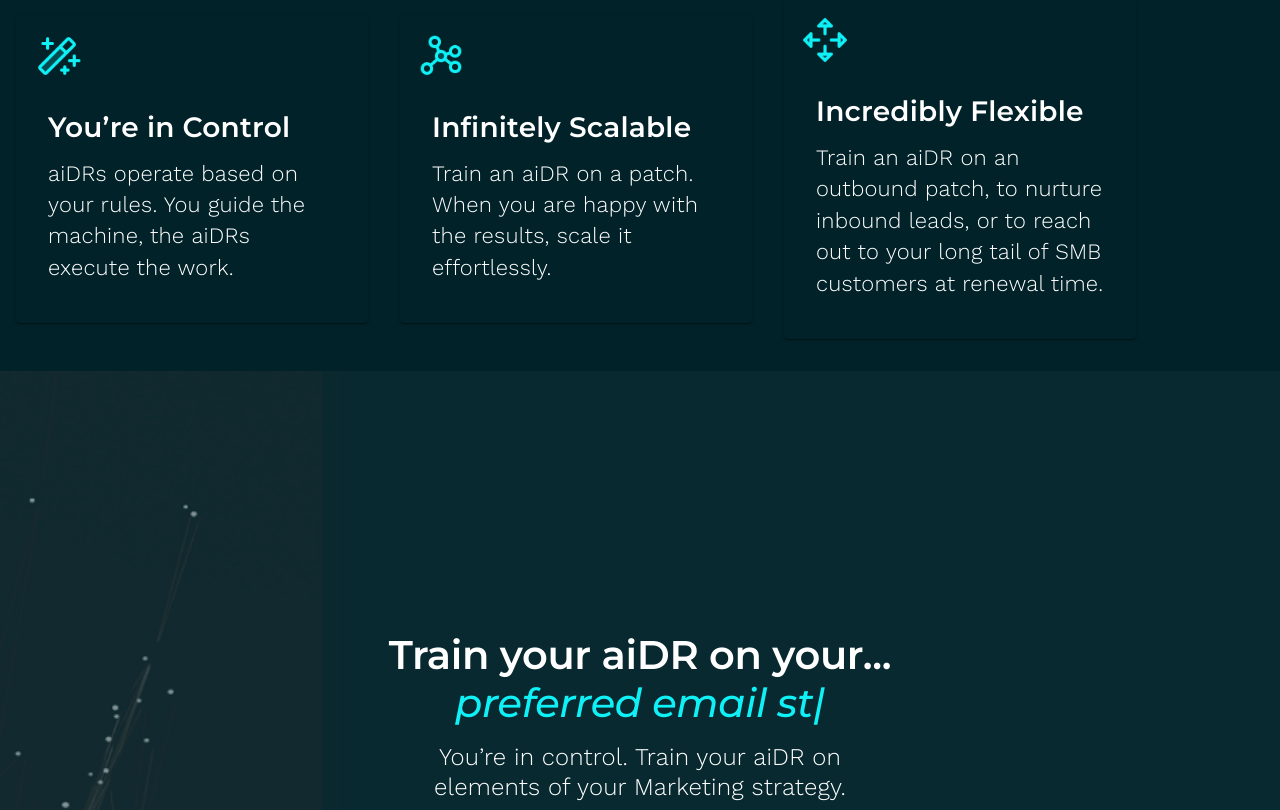
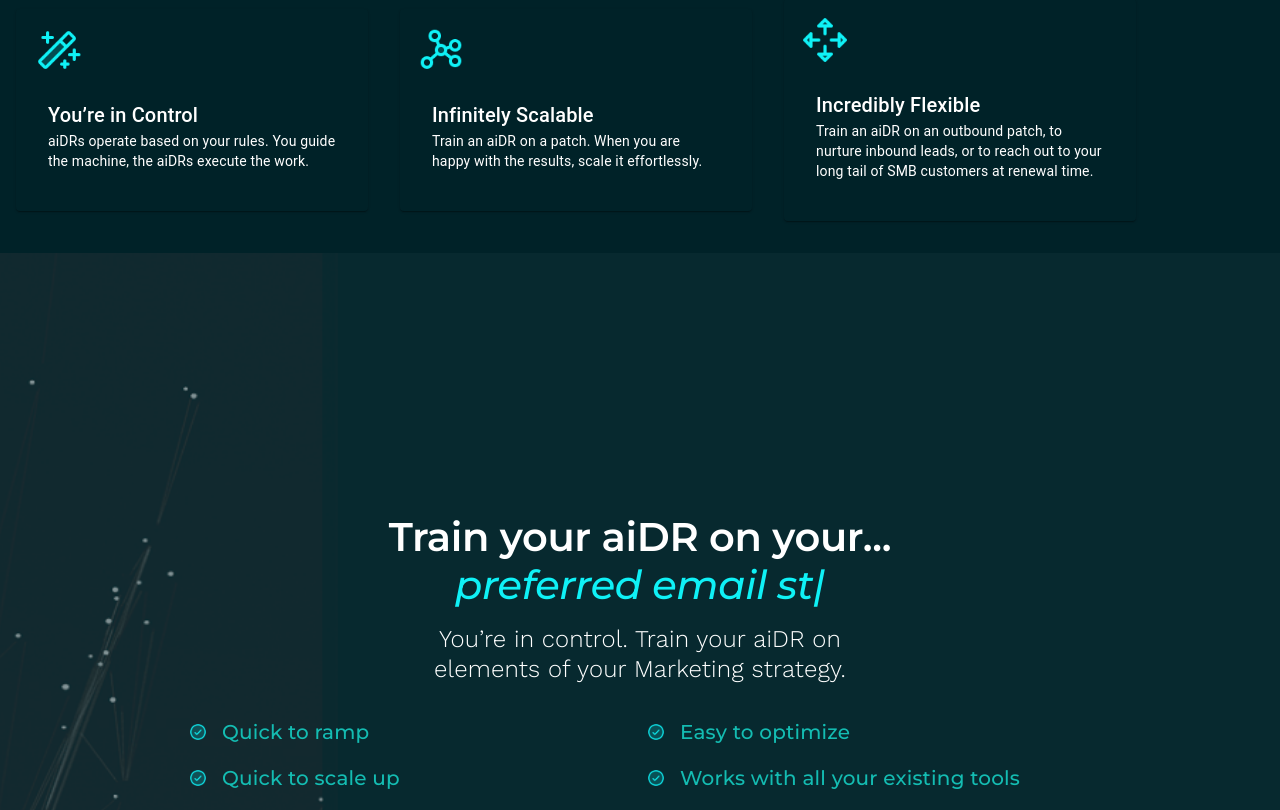
Before and after one commit to arko-inc/Wizia, a React (Vite) app: page / in a window 1280 px wide. Shown: the part 1700-2510 px from the top of the page. Built offline with nearby package versions, Linux system fonts and the light colour scheme.

Commit message:
ঝামেলার শেষ

```diff
--- a/package.json
+++ b/package.json
@@ -18,7 +18,9 @@
     "react": "^18.3.1",
     "react-dom": "^18.3.1",
     "react-router-dom": "^7.0.1",
-    "react-swipeable-views": "^0.14.0"
+    "react-slick": "^0.30.2",
+    "react-swipeable-views": "^0.14.0",
+    "slick-carousel": "^1.8.1"
   },
   "devDependencies": {
     "@eslint/js": "^9.15.0",
--- a/src/components/CardSec.jsx
+++ b/src/components/CardSec.jsx
@@ -1,15 +1,18 @@
 import React from "react";
 import { Grid, Card, CardContent, Typography } from "@mui/material";
 import { styled } from "@mui/system";
+import wandImage from "../assets/wand.png"; // Adjust the path if necessary
+import graphImage from "../assets/graph.png";
+import arrowImage from "../assets/arrow.png";
 
 // Styled Card for hover effect
 const HoverCard = styled(Card)(() => ({
-  backgroundColor: "#002228", // Card color
+  backgroundColor: "#002228",
   transition: "transform 0.3s ease-in-out",
   "&:hover": {
     transform: "scale(1.05)",
   },
-  padding: "16px", // Add padding to the card
+  padding: "16px",
 }));
 
 const CardSec = () => {
@@ -23,40 +26,20 @@ const CardSec = () => {
         className="max-w-6xl mx-auto"
       >
         {/* Card 1 */}
-        <Grid item xs={12} sm={6} md={4}>
+        <Grid item xs={12} sm={6} md={4} key="card-1">
           <HoverCard>
             <div className="flex flex-col items-start">
-              {/* Image */}
               <img
-                src="src/assets/wand.png" // Replace with actual image path
+                src={wandImage} // Imported image
                 alt="Image 1"
                 className="w-[50px] h-auto mb-2"
               />
-              {/* Text Content */}
               <CardContent className="p-0">
-                <Typography
-                  variant="h6"
-                  style={{
-                    fontFamily: "Montserrat",
-                    fontWeight: 600,
-                    fontSize: "28px",
-                    color: "white",
-                  }}
-                >
+                <Typography variant="h6" className="font-montserrat font-semibold text-white text-2xl">
                   You’re in Control
                 </Typography>
-                <Typography
-                  variant="body2"
-                  style={{
-                    fontFamily: "Work Sans",
-                    fontWeight: 300,
-                    fontSize: "22px",
-                    color: "white",
-                    marginTop: "8px",
-                  }}
-                >
-                  aiDRs operate based on your rules. You guide the machine, the
-                  aiDRs execute the work.
+                <Typography variant="body2" className="font-work-sans font-light text-white text-xl mt-2">
+                  aiDRs operate based on your rules. You guide the machine, the aiDRs execute the work.
                 </Typography>
               </CardContent>
             </div>
@@ -64,40 +47,20 @@ const CardSec = () => {
         </Grid>
 
         {/* Card 2 */}
-        <Grid item xs={12} sm={6} md={4}>
+        <Grid item xs={12} sm={6} md={4} key="card-2">
           <HoverCard>
             <div className="flex flex-col items-start">
-              {/* Image */}
               <img
-                src="src/assets/graph.png" // Replace with actual image path
+                src={graphImage} // Imported image
                 alt="Image 2"
                 className="w-[50px] h-auto mb-2"
               />
-              {/* Text Content */}
               <CardContent className="p-0">
-                <Typography
-                  variant="h6"
-                  style={{
-                    fontFamily: "Montserrat",
-                    fontWeight: 600,
-                    fontSize: "28px",
-                    color: "white",
-                  }}
-                >
+                <Typography variant="h6" className="font-montserrat font-semibold text-white text-2xl">
                   Infinitely Scalable
                 </Typography>
-                <Typography
-                  variant="body2"
-                  style={{
-                    fontFamily: "Work Sans",
-                    fontWeight: 300,
-                    fontSize: "22px",
-                    color: "white",
-                    marginTop: "8px",
-                  }}
-                >
-                  Train an aiDR on a patch. When you are happy with the results,
-                  scale it effortlessly.
+                <Typography variant="body2" className="font-work-sans font-light text-white text-xl mt-2">
+                  Train an aiDR on a patch. When you are happy with the results, scale it effortlessly.
                 </Typography>
               </CardContent>
             </div>
@@ -105,41 +68,20 @@ const CardSec = () => {
         </Grid>
 
         {/* Card 3 */}
-        <Grid item xs={12} sm={6} md={4}>
+        <Grid item xs={12} sm={6} md={4} key="card-3">
           <HoverCard>
             <div className="flex flex-col items-start">
-              {/* Image */}
               <img
-                src="src/assets/arrow.png" // Replace with actual image path
+                src={arrowImage} // Imported image
                 alt="Image 3"
                 className="w-[50px] h-auto mb-2"
               />
-              {/* Text Content */}
               <CardContent className="p-0">
-                <Typography
-                  variant="h6"
-                  style={{
-                    fontFamily: "Montserrat",
-                    fontWeight: 600,
-                    fontSize: "28px",
-                    color: "white",
-                  }}
-                >
+                <Typography variant="h6" className="font-montserrat font-semibold text-white text-2xl">
                   Incredibly Flexible
                 </Typography>
-                <Typography
-                  variant="body2"
-                  style={{
-                    fontFamily: "Work Sans",
-                    fontWeight: 300,
-                    fontSize: "22px",
-                    color: "white",
-                    marginTop: "8px",
-                  }}
-                >
-                  Train an aiDR on an outbound patch, to nurture inbound leads,
-                  or to reach out to your long tail of SMB customers at renewal
-                  time.
+                <Typography variant="body2" className="font-work-sans font-light text-white text-xl mt-2">
+                  Train an aiDR on an outbound patch, to nurture inbound leads, or to reach out to your long tail of SMB customers at renewal time.
                 </Typography>
               </CardContent>
             </div>
--- a/src/components/Footer.jsx
+++ b/src/components/Footer.jsx
@@ -7,7 +7,11 @@ const Footer = () => {
       <Container className="flex justify-between items-center">
         {/* Logo on the left */}
         <div className="flex items-center">
-          <img src="src/assets/Logo1.png" alt="Logo" className="h-7 w-36" />
+          <img
+            src="src/assets/Logo1.png"  // Adjusted path assuming you moved image to public folder
+            alt="Logo"
+            className="h-6 w-32"
+          />
         </div>
 
         {/* Copyright on the right */}
--- a/src/components/Lastsec.jsx
+++ b/src/components/Lastsec.jsx
@@ -3,8 +3,8 @@ import LaunchIcon from '@mui/icons-material/Launch';
 
 const Lastsec = () => {
   return (
-    <div className="flex flex-col items-center justify-center h-screen bg-[#07292F] text-center p-8">
-      <h1 className="text-[#0FF1F6] font-montserrat text-[20px] font-light mb-4 hover:text-[#0dcfe6] transition-colors duration-300">GET STARTED</h1>
+    <div className="flex flex-col items-center justify-center h-screen bg-[#07292F] text-center p-8 ">
+      <h1 className="text-[#0FF1F6] font-montserrat text-[20px] font-light mb-4 hover:text-[#0dcfe6] transition-colors duration-300 mt-40">GET STARTED</h1>
       <h2 className="text-white text-[36px] hover:text-[#0FF1F6] transition-colors duration-300">
         <i className="font-medium">Embrace</i> <span className="font-extrabold text-[40px]">the new era of</span> <i className="font-medium">outbound</i>.
       </h2>
--- a/src/components/ThirdSec.jsx
+++ b/src/components/ThirdSec.jsx
@@ -24,7 +24,7 @@ const Root = styled(Box)(({ theme }) => ({
 // Styled Grid for the inner grid layout
 const GridContainer = styled(Grid)(({ theme }) => ({
   display: "grid",
-  gridTemplateColumns: "1fr 1fr",
+  gridTemplateColumns: "repeat(2, 1fr)",
   gap: theme.spacing(2), // Reduced gap between grid items
   width: "100%",
   maxWidth: "900px", // Reduced max-width for closer cells
@@ -96,7 +96,8 @@ const Thirdsec = () => {
 
       {/* 2x2 Grid Layout */}
       <GridContainer container>
-        <HoverEffect item>
+        <Grid item>
+          <HoverEffect>
             <Box className="flex items-center justify-center sm:justify-start">
               <img
                 src="src/assets/Group.png"
@@ -115,8 +116,10 @@ const Thirdsec = () => {
               </Typography>
             </Box>
           </HoverEffect>
+        </Grid>
 
-        <HoverEffect item>
+        <Grid item>
+          <HoverEffect>
             <Box className="flex items-center justify-center sm:justify-start">
               <img
                 src="src/assets/Group.png"
@@ -135,8 +138,10 @@ const Thirdsec = () => {
               </Typography>
             </Box>
           </HoverEffect>
+        </Grid>
 
-        <HoverEffect item>
+        <Grid item>
+          <HoverEffect>
             <Box className="flex items-center justify-center sm:justify-start">
               <img
                 src="src/assets/Group.png"
@@ -155,8 +160,10 @@ const Thirdsec = () => {
               </Typography>
             </Box>
           </HoverEffect>
+        </Grid>
 
-        <HoverEffect item>
+        <Grid item>
+          <HoverEffect>
             <Box className="flex items-center justify-center sm:justify-start">
               <img
                 src="src/assets/Group.png"
@@ -175,6 +182,7 @@ const Thirdsec = () => {
               </Typography>
             </Box>
           </HoverEffect>
+        </Grid>
       </GridContainer>
     </Root>
   );
--- a/src/components/foursec.jsx
+++ b/src/components/foursec.jsx
@@ -2,18 +2,17 @@ import React, { useState } from 'react';
 import { Box, Typography, IconButton } from '@mui/material';
 import { styled } from '@mui/system';
 import { ArrowForwardIos, ArrowBackIos } from '@mui/icons-material';
-import SwipeableViews from 'react-swipeable-views';
 
-// Custom styled components using Material-UI and Tailwind CSS
+// Custom styled components
 const Root = styled(Box)(({ theme }) => ({
-  backgroundImage: 'url(src/assets/rightbg.png)', // Replace with your custom image path
+  backgroundImage: 'url(/src/assets/rightbg.png)', // Fixed path for public folder
   backgroundSize: 'cover',
   backgroundPosition: 'center',
-  height: '100vh', // Full screen height
+  height: '100vh',
   display: 'flex',
   justifyContent: 'center',
   alignItems: 'center',
-  position: 'relative', // To position arrows
+  position: 'relative',
   color: 'white',
   padding: theme.spacing(4),
 }));
@@ -22,21 +21,26 @@ const CarouselContainer = styled(Box)(({ theme }) => ({
   display: 'flex',
   width: '80%',
   position: 'relative',
-  borderRadius: '10px', // Rounded corners for the carousel
-  overflow: 'hidden', // Hide other items when switching
+  borderRadius: '10px',
+  overflow: 'hidden',
+}));
+
+const CarouselWrapper = styled(Box)(({ theme }) => ({
+  display: 'flex',
+  transition: 'transform 0.5s ease-in-out',
+  width: '100%',
 }));
 
 const CarouselItem = styled(Box)(({ theme }) => ({
+  flex: '0 0 100%', // Each item takes 100% of the container width
   backgroundColor: '#002228',
   height: '100%',
-  width: '100%',
   textAlign: 'center',
   padding: theme.spacing(6),
   display: 'flex',
   flexDirection: 'column',
   justifyContent: 'center',
   alignItems: 'center',
-  transition: 'transform 0.5s ease-in-out',
 }));
 
 const CustomArrow = styled(IconButton)(({ theme }) => ({
@@ -50,31 +54,6 @@ const CustomArrow = styled(IconButton)(({ theme }) => ({
   },
 }));
 
-const CarouselText = styled(Typography)(({ theme }) => ({
-  fontFamily: 'Work, sans-serif',
-  fontSize: '32px',
-  fontWeight: 'light',
-  color: 'white',
-  textAlign: 'center',
-  marginBottom: theme.spacing(2),
-}));
-
-const CarouselSubText = styled(Typography)(({ theme }) => ({
-  fontFamily: 'Work, sans-serif',
-  fontSize: '24px',
-  fontWeight: 'semibold',
-  color: '#0FF1F6',
-  textAlign: 'center',
-}));
-
-const CarouselDescription = styled(Typography)(({ theme }) => ({
-  fontFamily: 'Work, sans-serif',
-  fontSize: '20px',
-  fontWeight: 'regular',
-  color: 'white',
-  textAlign: 'center',
-}));
-
 const DotsContainer = styled(Box)(({ theme }) => ({
   display: 'flex',
   justifyContent: 'center',
@@ -83,87 +62,84 @@ const DotsContainer = styled(Box)(({ theme }) => ({
   width: '100%',
 }));
 
-const Dot = styled(Box)(({ theme, active }) => ({
+const Dot = styled(Box, {
+  shouldForwardProp: (prop) => prop !== 'active',
+})(({ active }) => ({
   backgroundColor: active ? '#0FF1F6' : '#fff',
   height: '10px',
   width: '10px',
   borderRadius: '50%',
-  margin: theme.spacing(0.5),
+  margin: '0.5rem',
   transition: 'background-color 0.3s ease',
 }));
 
-// Foursec component
 const Foursec = () => {
   const [activeIndex, setActiveIndex] = useState(0);
+  const slides = [
+    {
+      id: 1,
+      icon: 'src/assets/icon.png',  // Fixed path for public folder
+      text: 'Lorem ipsum dolor sit amet, consectetur adipiscing elit.',
+      subText: 'John Doe',
+      description: 'Chief Strategy Officer @ Company',
+    },
+    {
+      id: 2,
+      icon: 'src/assets/icon.png',  // Fixed path for public folder
+      text: 'Lorem ipsum dolor sit amet, consectetur adipiscing elit.',
+      subText: 'Jane Doe',
+      description: 'Chief Technology Officer @ Company',
+    },
+    {
+      id: 3,
+      icon: 'src/assets/icon.png',  // Fixed path for public folder
+      text: 'Lorem ipsum dolor sit amet, consectetur adipiscing elit.',
+      subText: 'Alex Smith',
+      description: 'Chief Marketing Officer @ Company',
+    },
+  ];
 
   const handleNext = () => {
-    setActiveIndex((prev) => (prev + 1) % 3); // Loop through carousel items
+    setActiveIndex((prevIndex) => (prevIndex + 1) % slides.length);
   };
 
   const handlePrev = () => {
-    setActiveIndex((prev) => (prev - 1 + 3) % 3); // Loop through carousel items
+    setActiveIndex((prevIndex) => (prevIndex - 1 + slides.length) % slides.length);
   };
 
   return (
     <Root>
       <CarouselContainer>
-        {/* Left Arrow */}
-        <CustomArrow onClick={handlePrev} style={{ left: '0' }}>
-          <ArrowBackIos style={{ color: '#fff' }} />
+        <CustomArrow onClick={handlePrev} sx={{ left: '0' }}>
+          <ArrowBackIos sx={{ color: '#07292F' }} />
         </CustomArrow>
 
-        {/* Carousel Content with SwipeableViews */}
-        <SwipeableViews
-          index={activeIndex}
-          onChangeIndex={setActiveIndex}
-          enableMouseEvents
-        >
-          <CarouselItem>
-            <Box className="mb-4">
-              {/* Add your icon here */}
-              <img src="src/assets/icon.png" alt="icon1" className="w-16 h-16 mx-auto" />
-            </Box>
-            <CarouselText>
-              Lorem ipsum dolor sit amet, consectetur adipiscing elit.
-            </CarouselText>
-            <CarouselSubText>John Doe</CarouselSubText>
-            <CarouselDescription>Chief Strategy Officer @ Company</CarouselDescription>
-          </CarouselItem>
+        <CarouselWrapper sx={{ transform: `translateX(-${activeIndex * 100}%)` }}>
+          {slides.map((slide) => (
+            <CarouselItem key={slide.id}>
+              <Box className="mb-4">
+                <img src={slide.icon} alt={`icon${slide.id}`} className="w-16 h-16 mx-auto" />
+              </Box>
+              <Typography variant="h4" color="white">
+                {slide.text}
+              </Typography>
+              <Typography variant="subtitle1" color="#0FF1F6">
+                {slide.subText}
+              </Typography>
+              <Typography variant="body1" color="white">
+                {slide.description}
+              </Typography>
+            </CarouselItem>
+          ))}
+        </CarouselWrapper>
 
-          <CarouselItem>
-            <Box className="mb-4">
-              {/* Add your icon here */}
-              <img src="src/assets/icon.png" alt="icon2" className="w-16 h-16 mx-auto" />
-            </Box>
-            <CarouselText>
-              Lorem ipsum dolor sit amet, consectetur adipiscing elit.
-            </CarouselText>
-            <CarouselSubText>John Doe</CarouselSubText>
-            <CarouselDescription>Chief Strategy Officer @ Company</CarouselDescription>
-          </CarouselItem>
-
-          <CarouselItem>
-            <Box className="mb-4">
-              {/* Add your icon here */}
-              <img src="src/assets/icon.png" alt="icon3" className="w-16 h-16 mx-auto" />
-            </Box>
-            <CarouselText>
-              Lorem ipsum dolor sit amet, consectetur adipiscing elit.
-            </CarouselText>
-            <CarouselSubText>John Doe</CarouselSubText>
-            <CarouselDescription>Chief Strategy Officer @ Company</CarouselDescription>
-          </CarouselItem>
-        </SwipeableViews>
-
-        {/* Right Arrow */}
-        <CustomArrow onClick={handleNext} style={{ right: '0' }}>
-          <ArrowForwardIos style={{ color: '#fff' }} />
+        <CustomArrow onClick={handleNext} sx={{ right: '0' }}>
+          <ArrowForwardIos sx={{ color: '#fff' }} />
         </CustomArrow>
       </CarouselContainer>
 
-      {/* Dots Indicator */}
       <DotsContainer>
-        {[0, 1, 2].map((index) => (
+        {slides.map((_, index) => (
           <Dot key={index} active={index === activeIndex} />
         ))}
       </DotsContainer>
--- a/src/pages/Home.jsx
+++ b/src/pages/Home.jsx
@@ -3,11 +3,11 @@ import NavBar from '../components/NavBar'
 import Footer from '../components/Footer'
 import Lastsec from '../components/Lastsec'
 import Fivesec from '../components/FIvesec'
-import Foursec from '../components/foursec'
 import HeroSec from '../components/HeroSec'
 import CardSec from '../components/CardSec'
 import Thirdsec from '../components/ThirdSec'
 import Secondsec from '../components/SecondSec'
+import Foursec from '../components/foursec'
 function Home() {
   const [count, setCount] = useState(0)
 
```
Also changed, not shown: src/components/HeroSec.jsx (+5 -4 lines), src/components/Secondsec.jsx (+29 -22 lines), tailwind.config.mjs (renamed from tailwind.config.js), 1 other file (tests, documents, lock files or other folders). Lines whose indentation alone changed are shown as unchanged.
